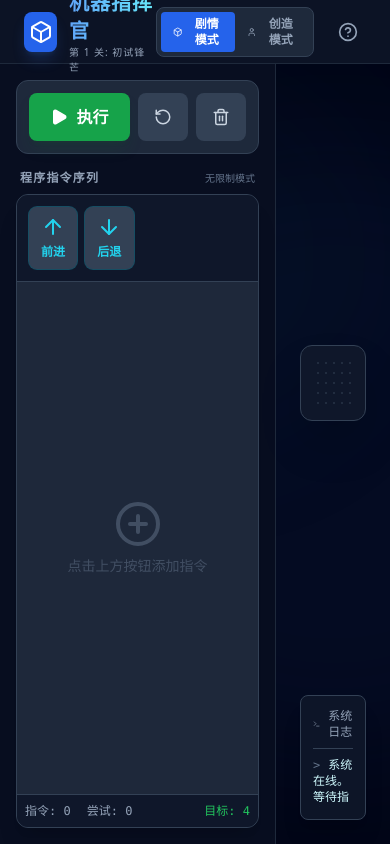
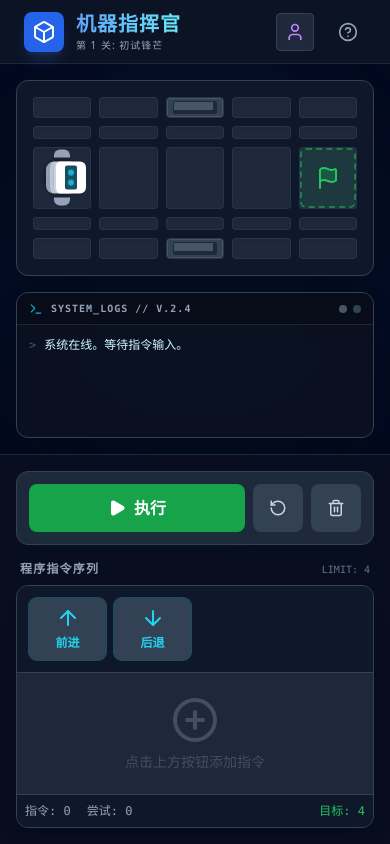
Before and after one commit to AndersonHJB/MindCircuit, a React (Vite) app: page / in a window 390 px wide. Built offline with nearby package versions, Linux system fonts and the light colour scheme.

Commit message:
feat: Add auto-scrolling for logs
Implement auto-scrolling for the robot's log output in the execution panel. This improves usability by ensuring the latest logs are always visible without manual scrolling.

```diff
--- a/App.tsx
+++ b/App.tsx
@@ -1,5 +1,5 @@
-import React, { useState, useEffect, useCallback } from 'react';
-import { Play, RotateCcw, Box, HelpCircle, CheckCircle, XCircle, Terminal, Trash2, Eye, Award, Zap, Hammer, Pencil, Eraser, Flag, Hexagon, User, Grid3x3, Settings } from 'lucide-react';
+import React, { useState, useEffect, useCallback, useRef } from 'react';
+import { Play, RotateCcw, Box, HelpCircle, CheckCircle, XCircle, Terminal, Trash2, Eye, Award, Zap, Hammer, Pencil, Eraser, Flag, Hexagon, User, Grid3x3, Settings, ChevronRight } from 'lucide-react';
 import GridMap from './components/GridMap';
 import CodeBlocks from './components/CodeBlocks';
 import { LEVELS } from './constants';
@@ -44,6 +44,9 @@ const App: React.FC = () => {
   const [currentStepIndex, setCurrentStepIndex] = useState(-1);
   const [showWinModal, setShowWinModal] = useState(false);
 
+  // Refs for auto-scrolling logs
+  const logsEndRef = useRef<HTMLDivElement>(null);
+
   // Derived current level based on mode
   const activeLevel = gameMode === GameMode.Story
     ? (LEVELS.find(l => l.id === currentLevelId) || LEVELS[0])
@@ -72,6 +75,11 @@ const App: React.FC = () => {
          setRobotState(getInitialState(newLevel));
      }
   }, [gameMode]);
+
+  // Auto-scroll logs
+  useEffect(() => {
+      logsEndRef.current?.scrollIntoView({ behavior: 'smooth' });
+  }, [robotState.logs]);
 
   const resetLevel = useCallback(() => {
     setProgram([]);
@@ -328,7 +336,7 @@ const App: React.FC = () => {
     <div className="flex flex-col h-screen w-full bg-slate-950 text-white font-sans overflow-hidden">
 
       {/* Header */}
-      <header className="h-16 flex items-center justify-between px-6 border-b border-slate-800 bg-slate-900/80 backdrop-blur-md z-30">
+      <header className="h-16 shrink-0 flex items-center justify-between px-6 border-b border-slate-800 bg-slate-900/80 backdrop-blur-md z-30">
         <div className="flex items-center space-x-3">
           <div className={`w-10 h-10 rounded-lg flex items-center justify-center shadow-lg transition-colors ${gameMode === GameMode.Story ? 'bg-blue-600 shadow-blue-500/20' : 'bg-purple-600 shadow-purple-500/20'}`}>
             {gameMode === GameMode.Story ? <Box className="text-white" size={24} /> : <Hammer className="text-white" size={24} />}
@@ -348,7 +356,7 @@ const App: React.FC = () => {
 
         <div className="flex items-center space-x-4">
              {/* Mode Switcher */}
-             <div className="flex bg-slate-800 p-1 rounded-lg border border-slate-700">
+             <div className="flex bg-slate-800 p-1 rounded-lg border border-slate-700 hidden md:flex">
                  <button
                     onClick={() => setGameMode(GameMode.Story)}
                     className={`px-3 py-1 text-xs font-bold rounded flex items-center gap-2 transition-all ${gameMode === GameMode.Story ? 'bg-blue-600 text-white' : 'text-slate-400 hover:text-white'}`}
@@ -363,6 +371,16 @@ const App: React.FC = () => {
                  </button>
              </div>
 
+             {/* Mobile simple switcher */}
+             <div className="md:hidden flex gap-2">
+                 <button
+                    onClick={() => setGameMode(prev => prev === GameMode.Story ? GameMode.Creative : GameMode.Story)}
+                    className="p-2 bg-slate-800 rounded border border-slate-700"
+                 >
+                    {gameMode === GameMode.Story ? <User size={20} className="text-purple-400"/> : <Box size={20} className="text-blue-400"/>}
+                 </button>
+             </div>
+
              <button className="p-2 text-slate-400 hover:text-white transition-colors" title="Help">
                  <HelpCircle size={20} />
              </button>
@@ -370,10 +388,10 @@ const App: React.FC = () => {
       </header>
 
       {/* Main Content */}
-      <main className="flex-1 flex overflow-hidden relative">
+      <main className="flex-1 flex flex-col md:flex-row overflow-hidden relative">
 
         {/* Left Panel: Content changes based on Mode and Phase */}
-        <section className="w-full md:w-1/3 max-w-md p-4 flex flex-col space-y-4 border-r border-slate-800 bg-slate-900/50 z-20">
+        <section className="order-2 md:order-1 h-1/2 md:h-full w-full md:w-1/3 max-w-md p-4 flex flex-col space-y-4 border-t md:border-t-0 md:border-r border-slate-800 bg-slate-900/50 z-20">
 
             {/* If in Creative Edit Mode, show Editor Tools. Otherwise show Code Blocks */}
             {gameMode === GameMode.Creative && isEditingCustom ? (
@@ -381,7 +399,7 @@ const App: React.FC = () => {
             ) : (
                 <>
                     {/* Control Bar */}
-                    <div className="bg-slate-800 p-3 rounded-xl border border-slate-700 flex gap-2">
+                    <div className="bg-slate-800 p-3 rounded-xl border border-slate-700 flex gap-2 shrink-0">
                         {gameMode === GameMode.Creative && (
                              <button
                                 onClick={backToEdit}
@@ -427,7 +445,9 @@ const App: React.FC = () => {
                     <div className="flex-1 min-h-0 flex flex-col">
                         <div className="mb-2 flex justify-between items-center px-1">
                             <span className="text-xs font-bold text-slate-400 uppercase tracking-widest">程序指令序列</span>
-                            <span className="text-[10px] text-slate-500 font-mono">无限制模式</span>
+                            <span className="text-[10px] text-slate-500 font-mono">
+                                {gameMode === GameMode.Story ? "LIMIT: " + activeLevel.optimalBlocks : "UNLIMITED"}
+                            </span>
                         </div>
                         <CodeBlocks
                             program={program}
@@ -443,27 +463,27 @@ const App: React.FC = () => {
         </section>
 
         {/* Right Panel: Simulation / Grid Map */}
-        <section className="flex-1 relative bg-slate-950 flex flex-col items-center justify-center p-6">
+        <section className="order-1 md:order-2 flex-1 relative bg-slate-950 flex flex-col overflow-hidden">
 
             {/* Top Error Banner */}
-            <div className="absolute top-4 w-full px-6 z-30 pointer-events-none">
+            <div className="absolute top-4 left-0 right-0 px-6 z-30 pointer-events-none flex justify-center">
                  {robotState.crashed && (
-                     <div className="mx-auto max-w-md bg-red-900/80 backdrop-blur border border-red-500 text-red-100 px-4 py-2 rounded-lg flex items-center justify-center gap-3 shadow-xl animate-fade-in pointer-events-auto">
+                     <div className="bg-red-900/90 backdrop-blur border border-red-500 text-red-100 px-4 py-2 rounded-lg flex items-center justify-center gap-3 shadow-[0_0_20px_rgba(239,68,68,0.4)] animate-fade-in pointer-events-auto">
                         <XCircle size={20} className="text-red-400" />
-                        <span className="text-sm font-bold">发生碰撞！请重置后重试。</span>
-                        <button onClick={handleStop} className="ml-auto text-xs bg-red-800 hover:bg-red-700 px-2 py-1 rounded">重置</button>
+                        <span className="text-sm font-bold">发生碰撞！系统停止。</span>
+                        <button onClick={handleStop} className="ml-2 text-xs bg-red-800 hover:bg-red-700 px-2 py-1 rounded border border-red-700">重置</button>
                      </div>
                  )}
                  {gameMode === GameMode.Creative && isEditingCustom && (
-                     <div className="mx-auto max-w-md bg-purple-900/80 backdrop-blur border border-purple-500 text-purple-100 px-4 py-2 rounded-lg flex items-center justify-center gap-2 shadow-xl animate-fade-in">
+                     <div className="bg-purple-900/80 backdrop-blur border border-purple-500 text-purple-100 px-4 py-2 rounded-lg flex items-center justify-center gap-2 shadow-xl animate-fade-in">
                         <Pencil size={16} />
                         <span className="text-xs font-bold">编辑模式：点击网格放置元素</span>
                      </div>
                  )}
             </div>
 
-            {/* Grid Container */}
-            <div className="relative z-10 w-full flex items-center justify-center h-full max-h-[70vh] md:max-h-[80vh]">
+            {/* Grid Container - Flexible space */}
+            <div className="flex-1 min-h-0 flex items-center justify-center p-4 relative z-10">
                 <GridMap
                     level={activeLevel}
                     robotState={robotState}
@@ -472,23 +492,34 @@ const App: React.FC = () => {
                 />
             </div>
 
-            {/* Logs / Console */}
-            <div className="mt-4 w-full max-w-lg h-32 bg-slate-900/90 rounded-lg border border-slate-700 p-3 font-mono text-xs overflow-hidden flex flex-col shadow-xl z-20">
-                <div className="flex items-center gap-2 text-slate-400 border-b border-slate-700 pb-2 mb-2">
-                   <Terminal size={14} />
-                   <span>系统日志</span>
+            {/* Logs / Console - Fixed Height at bottom */}
+            <div className="shrink-0 w-full z-20 px-4 pb-4 md:px-8">
+               <div className="w-full max-w-3xl mx-auto bg-slate-900/90 rounded-xl border border-slate-700 shadow-2xl backdrop-blur-md overflow-hidden flex flex-col transition-all duration-300">
+                  {/* Terminal Header */}
+                  <div className="h-8 bg-black/40 border-b border-slate-700/50 flex items-center justify-between px-3">
+                      <div className="flex items-center gap-2">
+                           <Terminal size={14} className="text-cyan-500" />
+                           <span className="text-[10px] font-mono font-bold text-slate-400 tracking-widest">SYSTEM_LOGS // V.2.4</span>
                       </div>
-                <div className="overflow-y-auto custom-scrollbar flex-1 space-y-1">
-                    {robotState.logs.length === 0 && <span className="text-slate-600 italic">准备就绪...</span>}
+                      <div className="flex gap-1.5">
+                           <div className={`w-2 h-2 rounded-full ${isPlaying ? 'bg-green-500 animate-pulse' : 'bg-slate-600'}`} />
+                           <div className="w-2 h-2 rounded-full bg-slate-700" />
+                      </div>
+                  </div>
+
+                  {/* Terminal Content */}
+                  <div className="h-28 md:h-36 overflow-y-auto p-3 font-mono text-xs custom-scrollbar bg-black/20 space-y-1">
+                      {robotState.logs.length === 0 && <span className="text-slate-600 italic opacity-50">...等待输入...</span>}
                       {robotState.logs.map((log, i) => (
-                        <div key={i} className="animate-fade-in">
-                            <span className="text-slate-500 mr-2">{`>`}</span>
-                            <span className={log.includes('错误') ? 'text-red-400' : log.includes('达成') ? 'text-green-400' : 'text-cyan-100'}>
+                          <div key={i} className="animate-fade-in flex items-start">
+                              <span className="text-slate-600 mr-2 shrink-0">{`>`}</span>
+                              <span className={log.includes('错误') || log.includes('碰撞') ? 'text-red-400' : log.includes('达成') ? 'text-green-400 font-bold' : log.includes('获得') ? 'text-yellow-400' : 'text-cyan-100'}>
                                 {log}
                               </span>
                           </div>
                       ))}
-                    <div className="h-2" /> {/* Spacer */}
+                      <div ref={logsEndRef} />
+                  </div>
                </div>
             </div>
 
```
Lines whose indentation alone changed are shown as unchanged.
